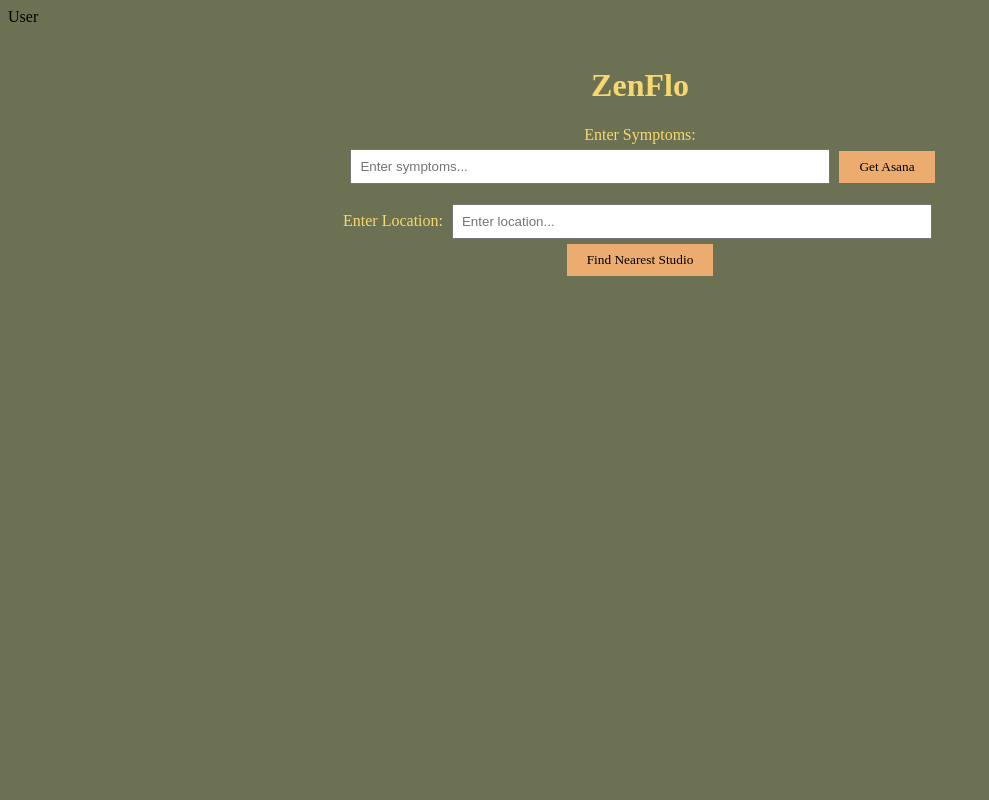
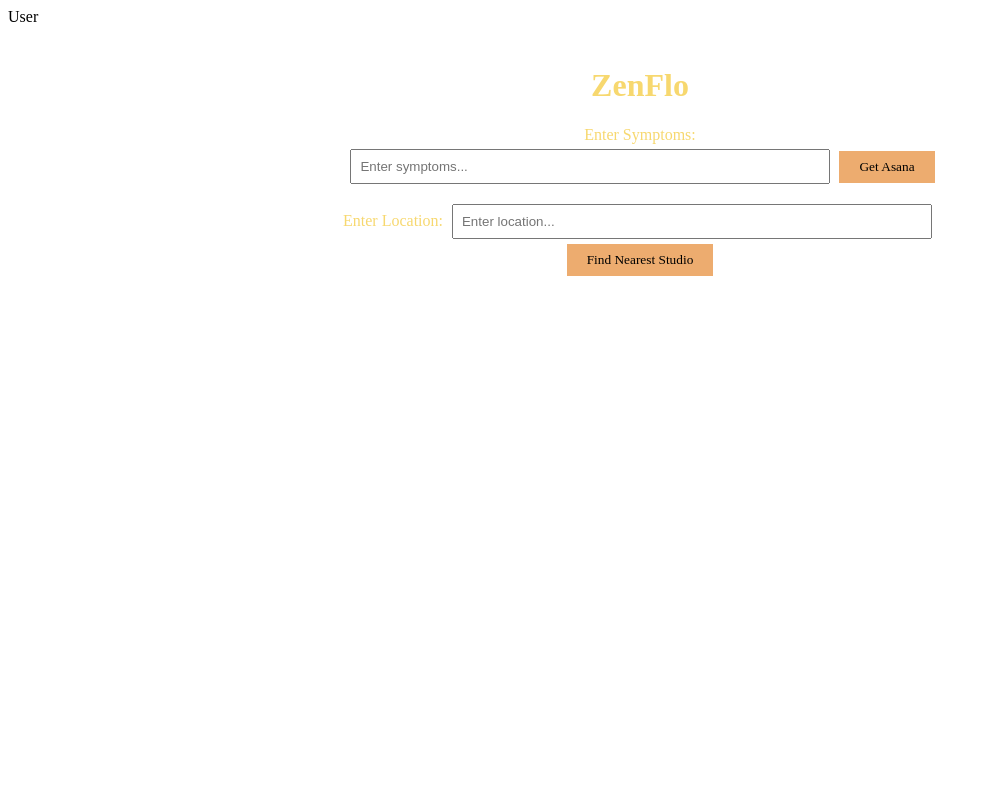
Before and after one commit to Samsriddhi/trial, a Python web app: template Templates/index.html in a window 1280 px wide. Shown: the whole page, without its empty margins (0-989 px from the left). Run offline with Jinja, Linux system fonts and the light colour scheme; the template is opened without the code that fills it, so the values that code supplies are empty.

Commit message:
Update index.html

```diff
--- a/Templates/index.html
+++ b/Templates/index.html
@@ -9,7 +9,7 @@ User
         body {
             background-size: cover;
             background-repeat: no-repeat;
-            background-color: #6C7153;
+            background-color: white;
         }
 
         .container {
```
